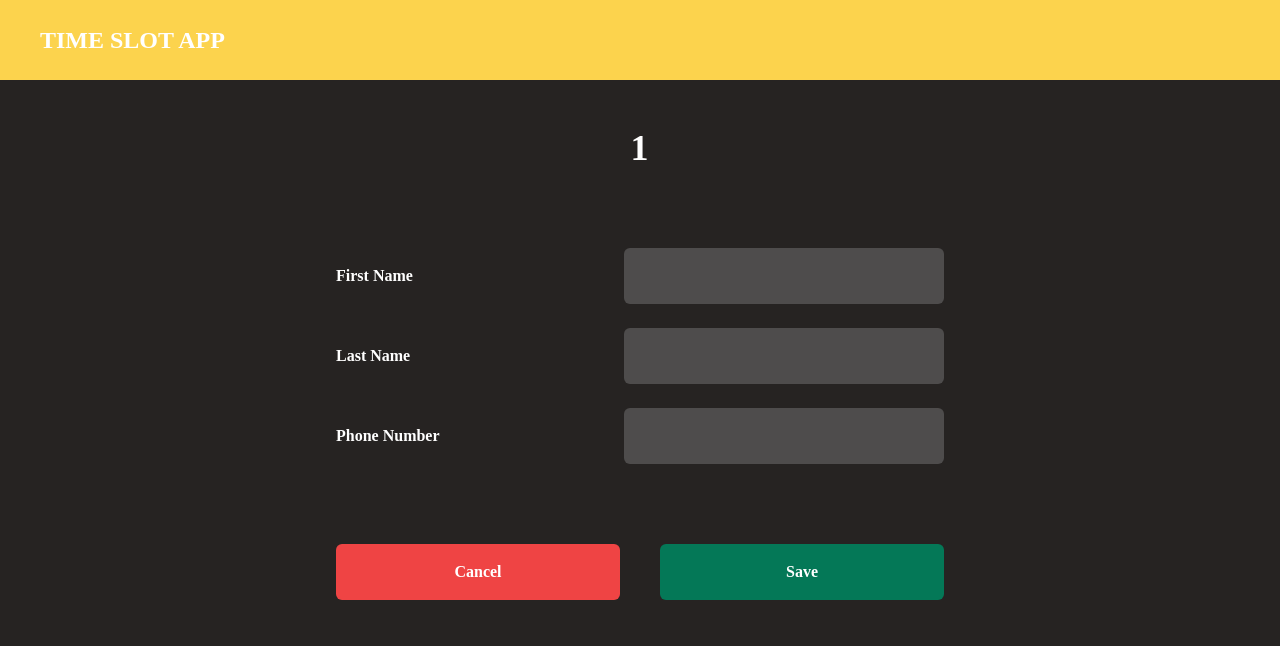
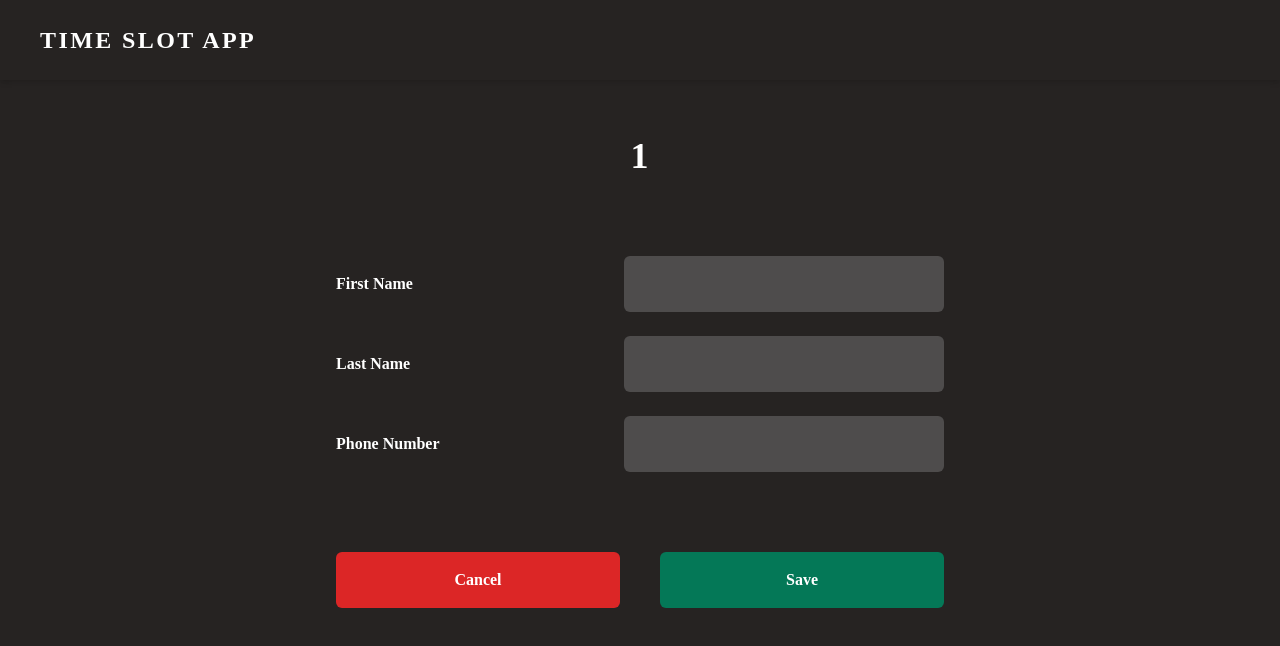
Before and after one commit to sruthi-98/Time-Slot-App, a React (Create React App) app: page /form/1/1 in a window 1280 px wide. Shown: the top 646 px of the page. Built offline with nearby package versions, Linux system fonts and the light colour scheme.

Commit message:
Change colors to pass contrast test

```diff
--- a/src/components/Form.js
+++ b/src/components/Form.js
@@ -62,7 +62,7 @@ function Form() {
                 <div className="grid grid-cols-1 gap-10 md:grid-cols-2 text-white font-semibold my-10 sm:my-20">
                     <button
                         type="reset" onClick={() => history.push('/')}
-                        className="btn bg-red-500"
+                        className="btn bg-red-600"
                     >
                         Cancel
                     </button>
--- a/src/components/Header.js
+++ b/src/components/Header.js
@@ -2,8 +2,8 @@ import React from 'react';
 
 function Header() {
     return (
-        <div className="p-6 bg-yellow-300">
-            <h3 className="text-2xl bg-yellow-300 text-white font-extrabold uppercase mx-4">Time Slot App</h3>
+        <div className="p-6 shadow-md mb-2">
+            <h3 className="text-2xl text-white font-extrabold uppercase mx-4 tracking-widest">Time Slot App</h3>
         </div>
     )
 }
--- a/src/components/TimeSlotList.js
+++ b/src/components/TimeSlotList.js
@@ -21,7 +21,7 @@ function TimeSlotList() {
     const generateSlots = (timeSlots) => {
         const slots = timeSlots.map(slot => {
             const key = date + slot;
-            const savedBG = localStorage.getItem(`${key}-firstName`) !== null ? "bg-red-500" : "";
+            const savedBG = localStorage.getItem(`${key}-firstName`) !== null ? "bg-red-600" : "";
             return (
                 <li
                     onClick={() => history.push(`/form/${date}/${slot}`)}
```
